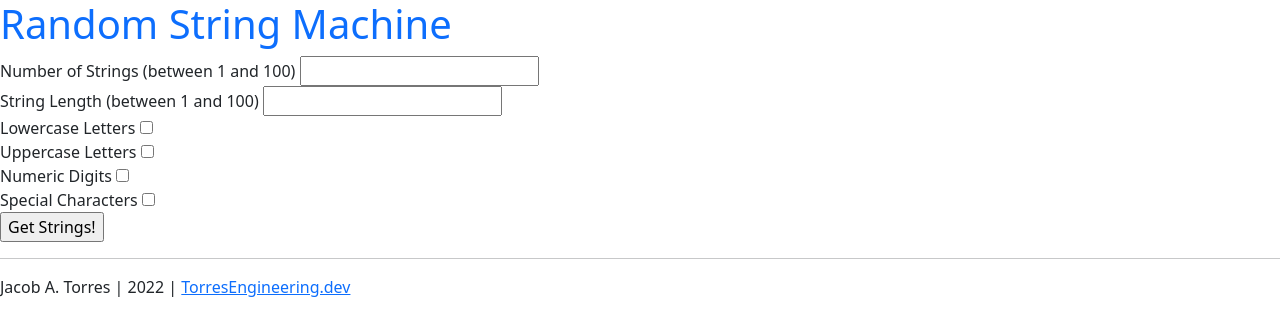
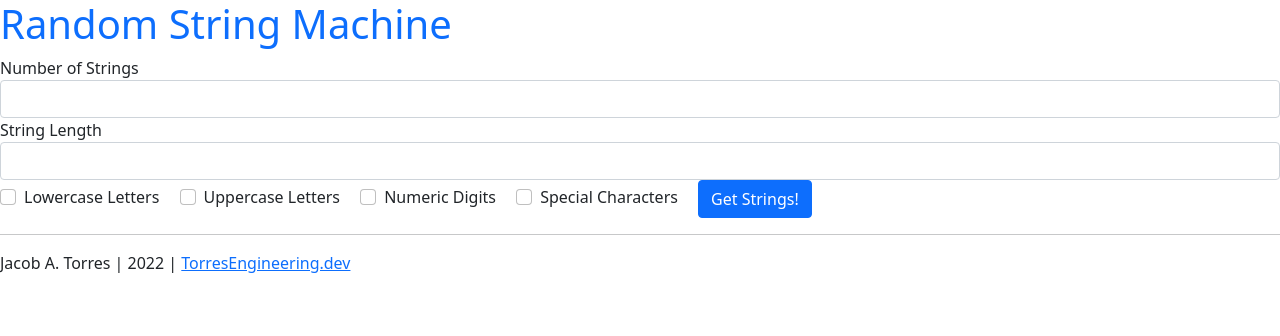
Before and after one commit to jacob-torres/Random-String-Machine, a Flask app: page / in a window 1280 px wide. Shown: the top 336 px of the page. Run offline with Flask 2, Linux system fonts and the light colour scheme.

Commit message:
Added bootstrap form styles to input elements, and changed string-number and string-length fields to number types.

```diff
--- a/templates/index.html
+++ b/templates/index.html
@@ -2,25 +2,41 @@
 
 {% block content %}
     <form method="post" action="http://127.0.0.1:5000/">
-        <label for="string-number">Number of Strings (between 1 and 100)</label>
-        <input name="string-number" id="string-number" required><br>
+        <div class="form-group form-inline">
+            <label for="string-number">Number of Strings</label>
+            <input type="number" class="form-control"
+                name="string-number" id="string-number"
+                min="1" max="100" required>
+        </div>
 
-        <label for="string-length">String Length (between 1 and 100)</label>
-        <input name="string-length" id="string-length" required><br>
+        <div class="form-group form-inline">
+            <label for="string-length">String Length</label>
+            <input type="number" class="form-control"
+                name="string-length" id="string-length"
+                min="1" max="100" required>
+            </div>
 
-        <label for="lowercase">Lowercase Letters</label>
-        <input type="checkbox" name="lowercase" id="lowercase" value="Lowercase Letters" ><br>
+        <div class="form-check form-check-inline">
+            <input type="checkbox" class="form-check-input" name="lowercase" id="lowercase" value="Lowercase Letters" >
+            <label class="form-check-label" for="lowercase">Lowercase Letters</label>
+        </div>
 
-        <label for="uppercase">Uppercase Letters</label>
-        <input type="checkbox" name="uppercase" id="uppercase" value="Uppercase Letters"><br>
+        <div class="form-check form-check-inline">
+            <input type="checkbox" class="form-check-input" name="uppercase" id="uppercase" value="Uppercase Letters">
+            <label class="form-check-label" for="uppercase">Uppercase Letters</label>
+        </div>
 
-        <label for="numeric">Numeric Digits</label>
-        <input type="checkbox" name="numeric" id="numeric" value="Numeric Digits"><br>
+        <div class="form-check form-check-inline">
+            <input type="checkbox" class="form-check-input" name="numeric" id="numeric" value="Numeric Digits">
+            <label class="form-check-label" for="numeric">Numeric Digits</label>
+        </div>
 
-        <label for="special-chars">Special Characters</label>
-        <input type="checkbox" name="special-chars" id="special-chars" value="Special Characters"><br>
+        <div class="form-check form-check-inline">
+            <input type="checkbox" class="form-check-input" name="special-chars" id="special-chars" value="Special Characters">
+            <label class="form-check-label" for="special-chars">Special Characters</label>
+        </div>
 
-        <input type="submit"  value="Get Strings!">
+        <button type="submit" class="btn btn-primary">Get Strings!</button>
     </form>
 
     {% for message in get_flashed_messages() %}
```
